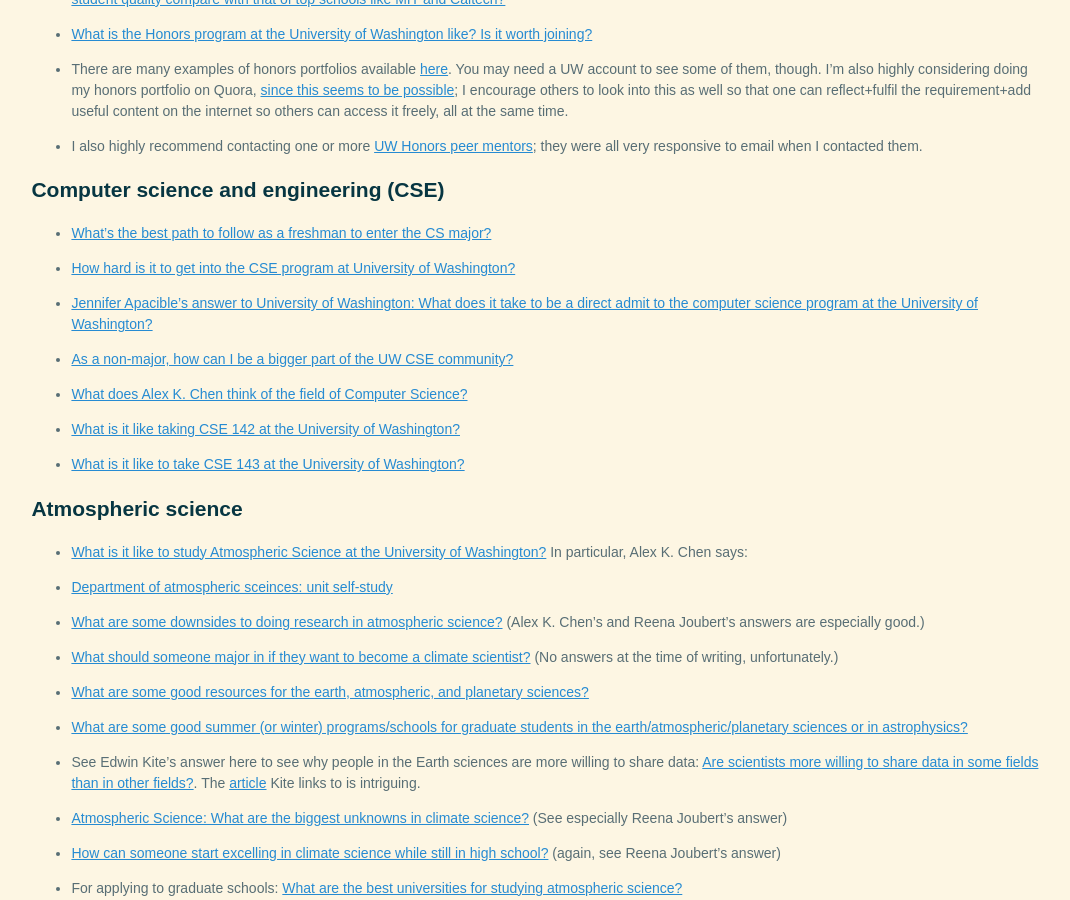
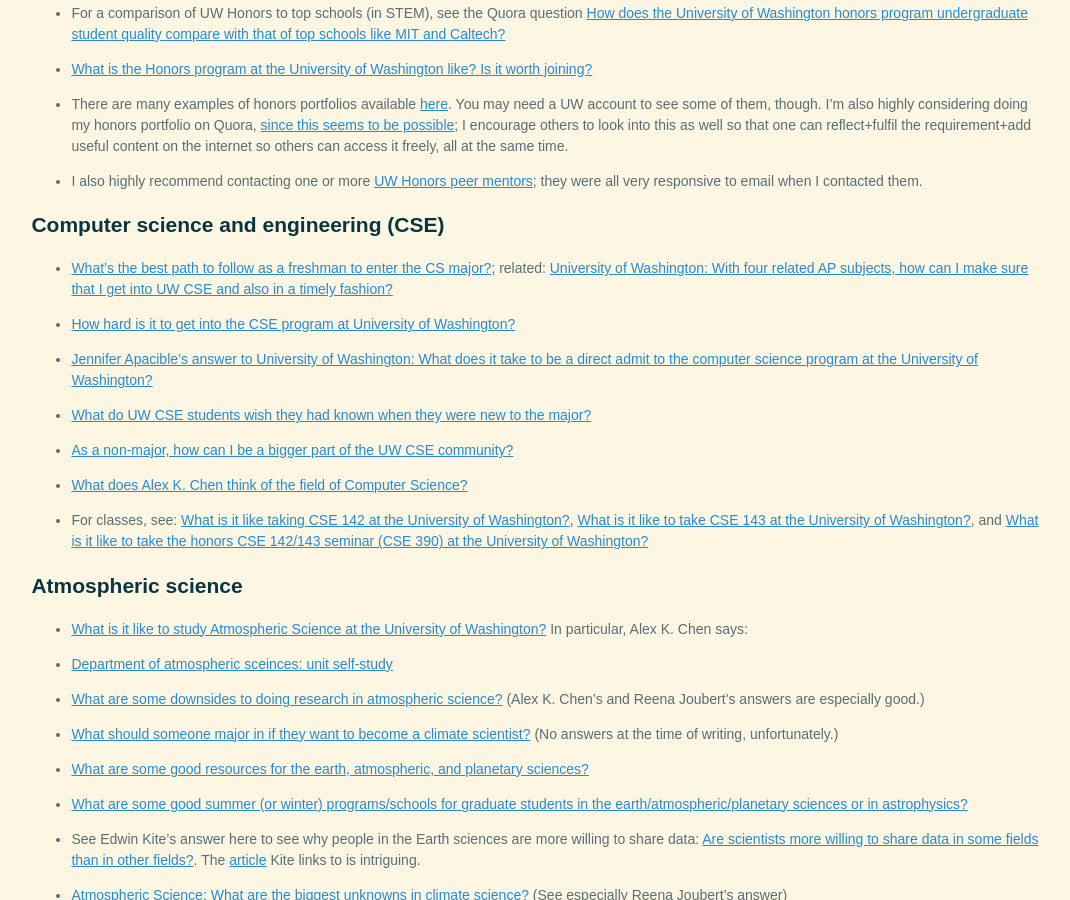
Before and after one commit to riceissa/riceissa.github.io, a Jekyll site: the page built from uw/resources.md, in a window 1280 px wide and 900 px high, scrolled down 3013 px. Shown: the whole window, without its empty margins (103-1173 px from the left). Built offline with Jekyll 4.4.1, drawn with Linux system fonts in a browser that asks for light colours; Markdown is read by kramdown in place of the engine named in the settings; comment, search, counter and statistics services are not loaded; some of the changed text lies outside the part shown.

Commit message:
add downsides + more CSE

```diff
--- a/uw/resources.md
+++ b/uw/resources.md
@@ -44,6 +44,8 @@ Find these [here](https://www.washington.edu/about/accreditation/noflyouts.html)
 - [What happens if a library book is overdue?](https://www.quora.com/University-of-Washington/What-happens-if-a-library-book-is-overdue)
 
 - [What is it like to attend University of Washington in Seattle?](https://www.quora.com/What-is-it-like-to-attend-University-of-Washington-in-Seattle)
+
+- [What are the downsides of attending the University of Washington?](https://www.quora.com/What-are-the-downsides-of-attending-the-University-of-Washington)
 
 - [What are the best colleges and universities for INTPs in the United States?](https://www.quora.com/What-are-the-best-colleges-and-universities-for-INTPs-in-the-United-States)
 
@@ -184,19 +186,22 @@ I'm also highly considering doing my honors portfolio on Quora, [since this seem
 
 ## Computer science and engineering (CSE)
 
-- [What's the best path to follow as a freshman to enter the CS major?](https://www.quora.com/Whats-the-best-path-to-follow-as-a-freshman-to-enter-the-CS-major)
+- [What's the best path to follow as a freshman to enter the CS major?](https://www.quora.com/Whats-the-best-path-to-follow-as-a-freshman-to-enter-the-CS-major); related: [University of Washington: With four related AP subjects, how can I make sure that I get into UW CSE and also in a timely fashion?](https://www.quora.com/University-of-Washington/With-four-related-AP-subjects-how-can-I-make-sure-that-I-get-into-UW-CSE-and-also-in-a-timely-fashion)
 
--   [How hard is it to get into the CSE program at University of Washington?](https://www.quora.com/How-hard-is-it-to-get-into-the-CSE-program-at-University-of-Washington)
+- [How hard is it to get into the CSE program at University of Washington?](https://www.quora.com/How-hard-is-it-to-get-into-the-CSE-program-at-University-of-Washington)
 
--   [Jennifer Apacible's answer to University of Washington: What does it take to be a direct admit to the computer science program at the University of Washington?](https://www.quora.com/University-of-Washington/What-does-it-take-to-be-a-direct-admit-to-the-computer-science-program-at-the-University-of-Washington/answer/Jennifer-Apacible-1)
+- [Jennifer Apacible's answer to University of Washington: What does it take to be a direct admit to the computer science program at the University of Washington?](https://www.quora.com/University-of-Washington/What-does-it-take-to-be-a-direct-admit-to-the-computer-science-program-at-the-University-of-Washington/answer/Jennifer-Apacible-1)
+
+- [What do UW CSE students wish they had known when they were new to the major?](https://www.quora.com/What-do-UW-CSE-students-wish-they-had-known-when-they-were-new-to-the-major)
 
 - [As a non-major, how can I be a bigger part of the UW CSE community?](https://www.quora.com/As-a-non-major-how-can-I-be-a-bigger-part-of-the-UW-CSE-community)
 
 - [What does Alex K. Chen think of the field of Computer Science?](https://www.quora.com/Alex-K-Chen-topic/What-does-Alex-K-Chen-think-of-the-field-of-Computer-Science)
 
-- [What is it like taking CSE 142 at the University of Washington?](https://www.quora.com/University-of-Washington/What-is-it-like-taking-CSE-142-at-the-University-of-Washington)
-
-- [What is it like to take CSE 143 at the University of Washington?](https://www.quora.com/University-of-Washington/What-is-it-like-to-take-CSE-143-at-the-University-of-Washington)
+- For classes, see:
+[What is it like taking CSE 142 at the University of Washington?](https://www.quora.com/University-of-Washington/What-is-it-like-taking-CSE-142-at-the-University-of-Washington),
+[What is it like to take CSE 143 at the University of Washington?](https://www.quora.com/University-of-Washington/What-is-it-like-to-take-CSE-143-at-the-University-of-Washington), and
+[What is it like to take the honors CSE 142/143 seminar (CSE 390) at the University of Washington?](https://www.quora.com/What-is-it-like-to-take-the-honors-CSE-142-143-seminar-CSE-390-at-the-University-of-Washington)
 
 
 ## Atmospheric science
```
